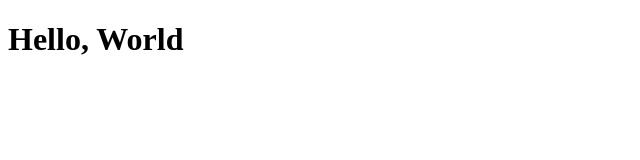
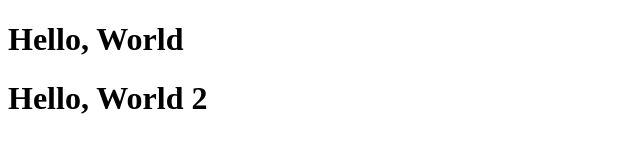
Before and after one commit to munycs/lecture0, a plain HTML site: page hello.html in a window 1280 px wide. Shown: the whole page, without its empty margins (0-640 px from the left). Drawn offline with Linux system fonts and the light colour scheme.

Commit message:
Update hello.html

```diff
--- a/hello.html
+++ b/hello.html
@@ -7,5 +7,6 @@
 </head>
 <body>
     <h1>Hello, World</h1>
+    <h1>Hello, World 2</h1>
 </body>
 </html>
```
